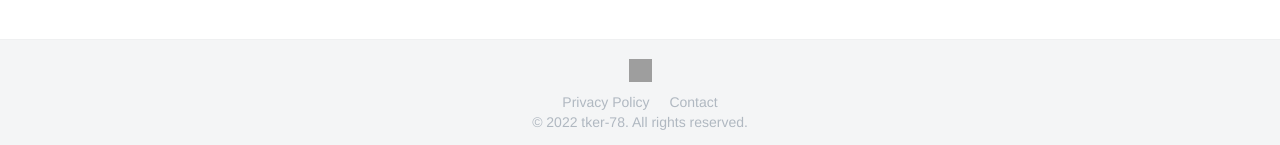
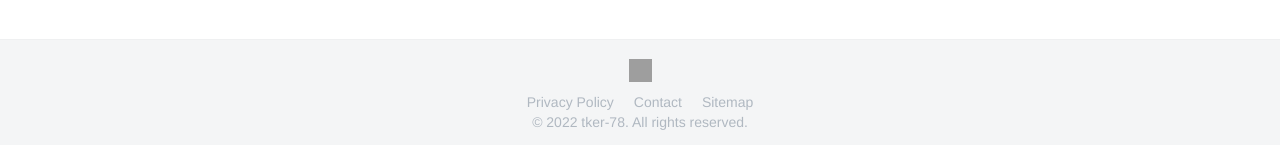
Before and after one commit to tker-78/early-morn-prog, a Jekyll site: the page built from index.md, in a window 1280 px wide and 900 px high, scrolled down 1526 px. Shown: the part 752-897 px from the top of the window. Built offline with Jekyll 4.4.1, drawn with Linux system fonts in a browser that asks for light colours; nearby versions of some CDN libraries; some web fonts are replaced; our own code applies the rules of GitHub Pages for plain Markdown files.

Commit message:
sitemap link

```diff
--- a/_layouts/default.html
+++ b/_layouts/default.html
@@ -88,6 +88,7 @@
         <ul class="footer-navigation-list">
           <li class="footer-navigation-item"><a href="{{ "/policy" | relative_url }}">Privacy Policy</a></li>
           <li class="footer-navigation-item"><a href="{{ "/contact" | relative_url }}">Contact</a></li>
+          <li class="footer-navigation-item"><a href="{{ "/sitemap.xml" | relative_url }}">Sitemap</a></li>
         </ul>
         <p class="copyright">© 2022 tker-78. All rights reserved.</p>
       </nav>
```
Also changed, not shown: 2 other files.
